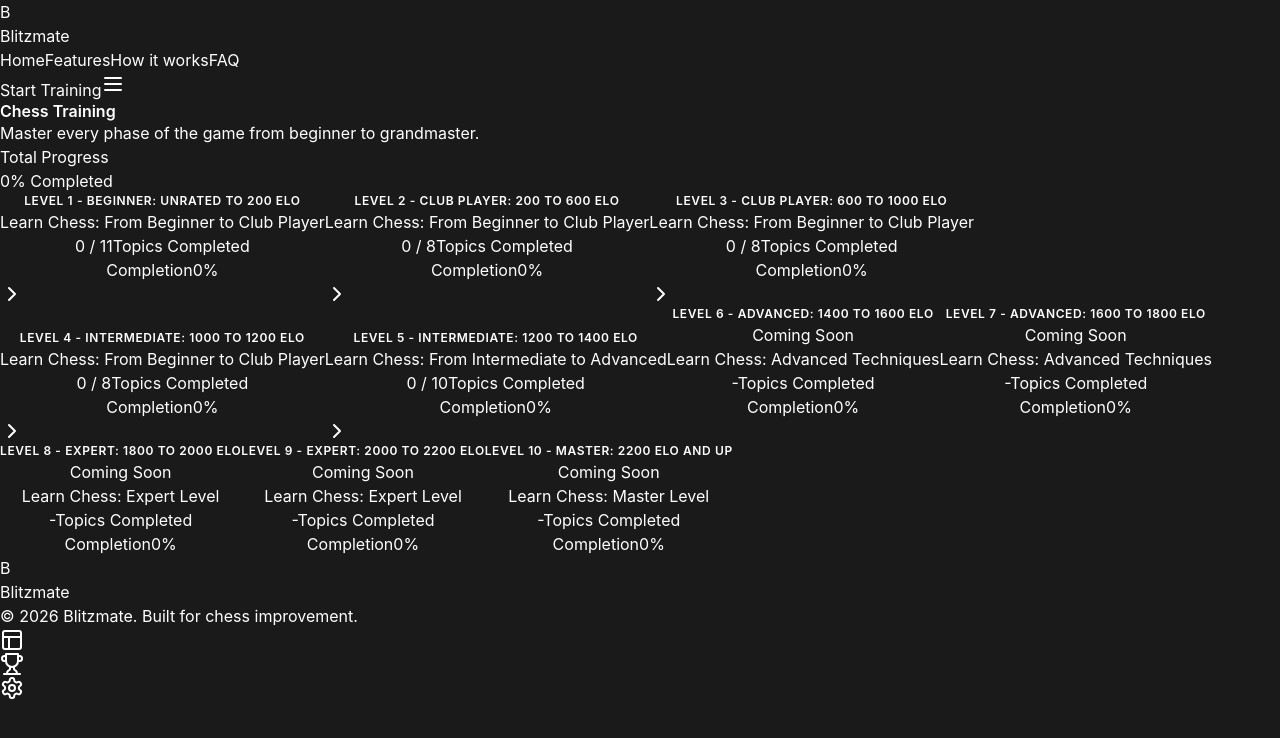
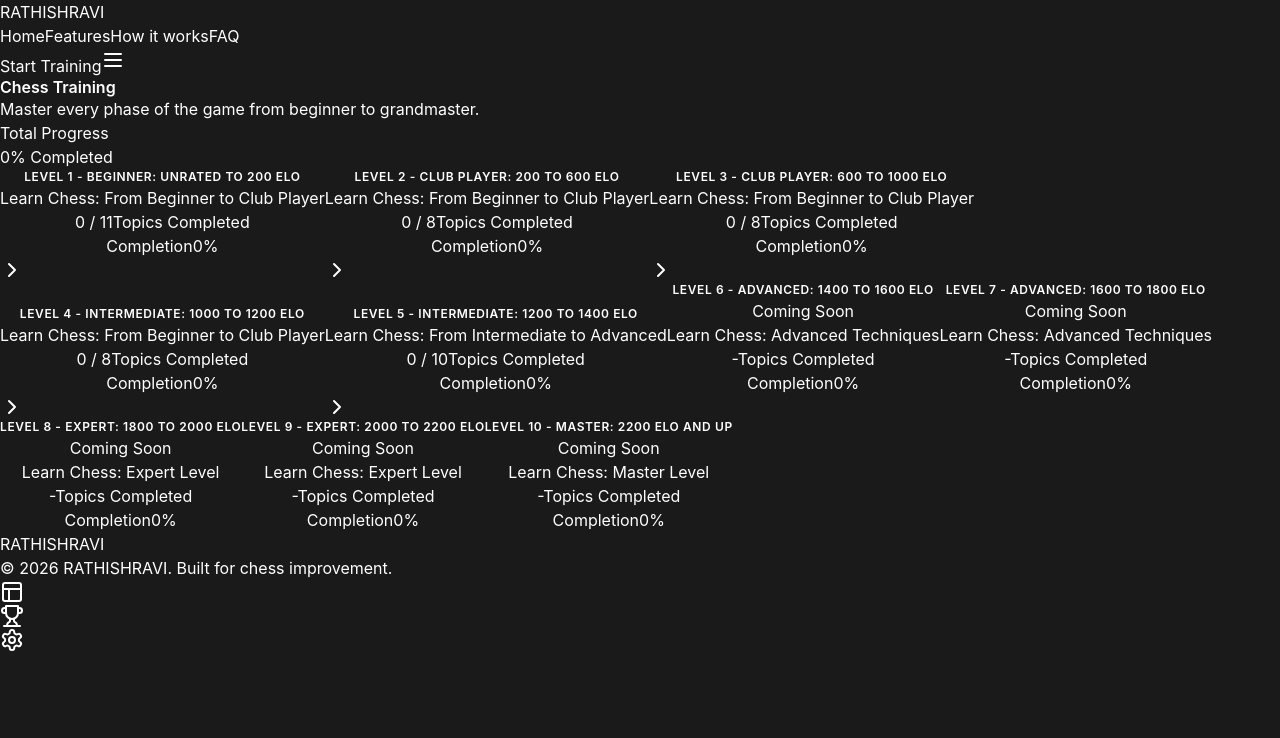
Before and after one commit to AmanVilvas/chess-puzzles-game, a React (Vite) app: page / in a window 1280 px wide. Shown: the top 738 px of the page. Built offline with nearby package versions, Linux system fonts and the light colour scheme.

Commit message:
logo fix

```diff
--- a/index.html
+++ b/index.html
@@ -4,7 +4,7 @@
     <meta charset="UTF-8" />
     <link rel="icon" type="image/svg+xml" href="/vite.svg" />
     <meta name="viewport" content="width=device-width, initial-scale=1.0" />
-    <title>Blitzmate - Chess Training</title>
+    <title>RATHISHRAVI - Chess Training</title>
   </head>
   <body>
     <div id="root"></div>
--- a/package.json
+++ b/package.json
@@ -1,5 +1,5 @@
 {
-  "name": "blitzmate-chess",
+  "name": "rathishravi-chess",
   "private": true,
   "version": "1.0.0",
   "type": "module",
--- a/src/components/layout/Footer.jsx
+++ b/src/components/layout/Footer.jsx
@@ -4,13 +4,10 @@
   <footer className="mt-20 border-t border-neutral-800 bg-[#121212] py-12 px-4">
     <div className="max-w-7xl mx-auto flex flex-col md:flex-row justify-between items-center gap-8">
       <div className="flex items-center gap-2">
-        <div className="w-6 h-6 bg-neutral-700 rounded flex items-center justify-center">
-          <span className="font-black text-black text-sm">B</span>
-        </div>
-        <span className="text-lg font-black tracking-tight uppercase text-neutral-400">Blitzmate</span>
+        <span className="text-lg font-black tracking-tight uppercase text-neutral-400">RATHISHRAVI</span>
       </div>
       <div className="text-neutral-500 text-sm">
-        © 2026 Blitzmate. Built for chess improvement.
+        © 2026 RATHISHRAVI. Built for chess improvement.
       </div>
       <div className="flex gap-4 text-neutral-400">
         <Layout className="w-5 h-5 cursor-pointer hover:text-orange-500" />
--- a/src/components/layout/Navbar.jsx
+++ b/src/components/layout/Navbar.jsx
@@ -8,10 +8,7 @@
           className="flex items-center gap-2 cursor-pointer"
           onClick={() => setView('levels')}
         >
-          <div className="w-8 h-8 bg-orange-500 rounded flex items-center justify-center">
-            <span className="font-black text-black text-xl">B</span>
-          </div>
-          <span className="text-xl font-black tracking-tight uppercase">Blitzmate</span>
+          <span className="text-xl font-black tracking-tight uppercase">RATHISHRAVI</span>
         </div>
         <div className="hidden md:flex gap-6 text-sm font-medium text-neutral-400">
           <a href="#" className="hover:text-white transition-colors">Home</a>
```
